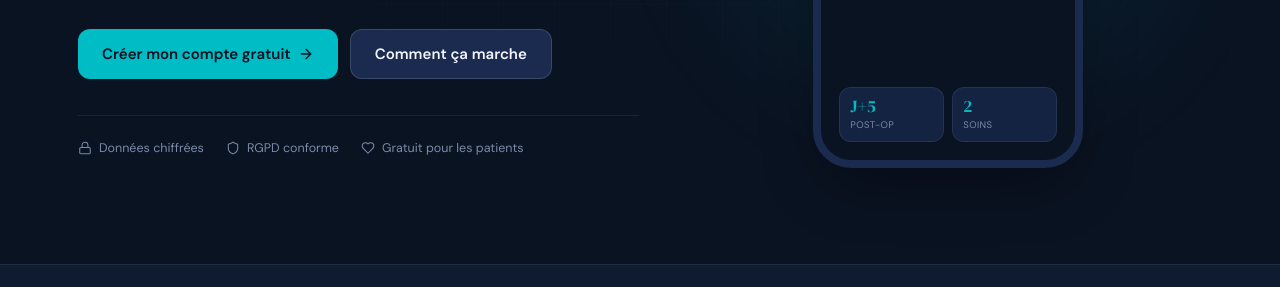
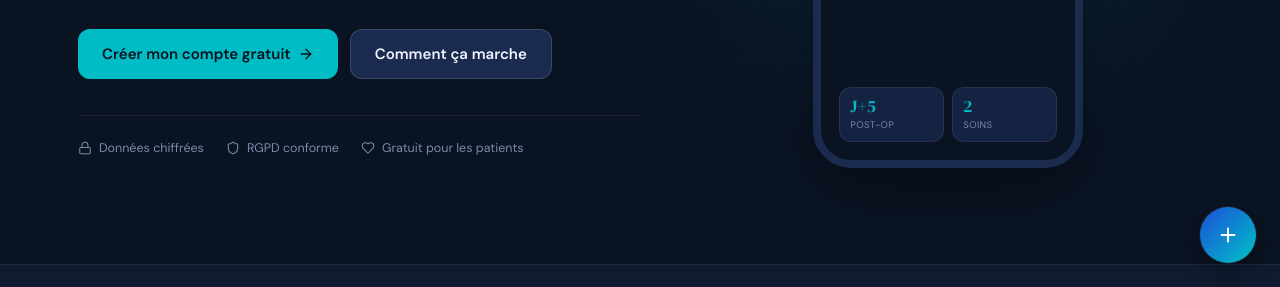
Before and after one commit to Othmen94/PROJET-AGILE, a website: page index.html in a window 1280 px wide. Shown: the part 513-800 px from the top of the page. Drawn offline with Linux system fonts and the light colour scheme.

Commit message:
feat: floating space switcher across all pages

```diff
--- a/index.html
+++ b/index.html
@@ -388,11 +388,7 @@ function closeMenu() {
   document.getElementById('burger-icon').innerHTML = '<line x1="4" x2="20" y1="6" y2="6"/><line x1="4" x2="20" y1="12" y2="12"/><line x1="4" x2="20" y1="18" y2="18"/>';
 }
 </script>
+
+<script src="/nav-switcher.js" defer></script>
 </body>
 </html>
-ntries.forEach(function(e){ if(e.isIntersecting) e.target.classList.add('visible'); });
-  },{threshold:0.1});
-  document.querySelectorAll('.reveal').forEach(function(el){ obs.observe(el); });
-</script>
-</body>
-</html>
--- /dev/null
+++ b/nav-switcher.js
@@ -0,0 +1,67 @@
+/* ════════════════════════════════════════════════════════════════
+   PostOp Suivi — Switcher universel d'espaces (FAB)
+   Inclus via : <script src="/nav-switcher.js" defer></script>
+   À placer juste avant </body> dans index.html / patient.html / medecin.html
+   ════════════════════════════════════════════════════════════════ */
+(function () {
+  if (document.getElementById('navSwitcher')) return; // anti-double-injection
+
+  // ── CSS injecté ──
+  var css = ''
+    + '.nav-switcher{position:fixed;bottom:24px;right:24px;z-index:9999;font-family:"DM Sans",system-ui,-apple-system,sans-serif;}'
+    + '.nav-switcher-fab{width:56px;height:56px;border-radius:50%;background:linear-gradient(135deg,#1B4FD8,#00C2C7);border:none;cursor:pointer;color:#fff;display:flex;align-items:center;justify-content:center;box-shadow:0 8px 24px rgba(0,0,0,.35),0 0 0 1px rgba(255,255,255,.08);transition:transform .25s cubic-bezier(.34,1.56,.64,1),box-shadow .2s;}'
+    + '.nav-switcher-fab:hover{transform:scale(1.06);box-shadow:0 12px 32px rgba(0,194,199,.4);}'
+    + '.nav-switcher-fab svg{width:22px;height:22px;transition:transform .3s;}'
+    + '.nav-switcher.open .nav-switcher-fab svg{transform:rotate(135deg);}'
+    + '.nav-switcher-menu{position:absolute;bottom:72px;right:0;display:flex;flex-direction:column;gap:8px;opacity:0;pointer-events:none;transform:translateY(8px) scale(.95);transform-origin:bottom right;transition:opacity .2s,transform .25s cubic-bezier(.34,1.56,.64,1);}'
+    + '.nav-switcher.open .nav-switcher-menu{opacity:1;pointer-events:auto;transform:translateY(0) scale(1);}'
+    + '.nav-switcher-item{display:flex;align-items:center;gap:10px;padding:10px 16px;border-radius:100px;background:rgba(15,27,48,.92);backdrop-filter:blur(14px);-webkit-backdrop-filter:blur(14px);border:1px solid rgba(255,255,255,.12);color:#F1F5FB;text-decoration:none;font-size:13.5px;font-weight:500;white-space:nowrap;box-shadow:0 6px 20px rgba(0,0,0,.3);transition:background .15s,border-color .15s,transform .15s;}'
+    + '.nav-switcher-item:hover{background:rgba(27,79,216,.45);border-color:rgba(0,194,199,.55);transform:translateX(-3px);}'
+    + '.nav-switcher-item.current{background:linear-gradient(135deg,rgba(27,79,216,.6),rgba(0,194,199,.35));border-color:rgba(0,194,199,.6);cursor:default;}'
+    + '.nav-switcher-item.current:hover{transform:none;}'
+    + '.nav-switcher-item svg{width:17px;height:17px;flex-shrink:0;color:#00C2C7;}'
+    + '.nav-switcher-item.current svg{color:#fff;}'
+    + '@media (max-width:540px){.nav-switcher{bottom:18px;right:18px;}.nav-switcher-fab{width:52px;height:52px;}.nav-switcher-item{font-size:13px;padding:9px 14px;}}';
+
+  var style = document.createElement('style');
+  style.textContent = css;
+  document.head.appendChild(style);
+
+  // ── Détection page courante ──
+  var path = (location.pathname || '').toLowerCase();
+  var current = path.indexOf('patient') !== -1 ? 'patient'
+              : path.indexOf('medecin') !== -1 ? 'medecin'
+              : 'index';
+
+  // ── Markup ──
+  var ICON_HOME    = '<svg fill="none" viewBox="0 0 24 24" stroke="currentColor" stroke-width="2"><path stroke-linecap="round" stroke-linejoin="round" d="M3 12l9-9 9 9M5 10v10h14V10"/></svg>';
+  var ICON_USER    = '<svg fill="none" viewBox="0 0 24 24" stroke="currentColor" stroke-width="2"><path stroke-linecap="round" stroke-linejoin="round" d="M16 14a4 4 0 10-8 0M12 11a4 4 0 100-8 4 4 0 000 8zM3 21h18"/></svg>';
+  var ICON_PULSE   = '<svg fill="none" viewBox="0 0 24 24" stroke="currentColor" stroke-width="2"><path stroke-linecap="round" stroke-linejoin="round" d="M3 12h4l2-4 4 8 2-4h6"/></svg>';
+  var ICON_PLUS    = '<svg fill="none" viewBox="0 0 24 24" stroke="currentColor" stroke-width="2.2"><path stroke-linecap="round" stroke-linejoin="round" d="M12 5v14M5 12h14"/></svg>';
+
+  var wrap = document.createElement('div');
+  wrap.className = 'nav-switcher';
+  wrap.id = 'navSwitcher';
+  wrap.innerHTML = ''
+    + '<div class="nav-switcher-menu" role="menu">'
+    +   '<a href="/" class="nav-switcher-item' + (current==='index'?' current':'') + '" role="menuitem">' + ICON_HOME + '<span>Accueil</span></a>'
+    +   '<a href="/patient.html" class="nav-switcher-item' + (current==='patient'?' current':'') + '" role="menuitem">' + ICON_USER + '<span>Espace Patient</span></a>'
+    +   '<a href="/medecin.html" class="nav-switcher-item' + (current==='medecin'?' current':'') + '" role="menuitem">' + ICON_PULSE + '<span>Espace Médecin</span></a>'
+    + '</div>'
+    + '<button class="nav-switcher-fab" aria-label="Changer d\'espace" aria-haspopup="true">' + ICON_PLUS + '</button>';
+
+  document.body.appendChild(wrap);
+
+  // ── Interactions ──
+  var fab = wrap.querySelector('.nav-switcher-fab');
+  fab.addEventListener('click', function (e) {
+    e.stopPropagation();
+    wrap.classList.toggle('open');
+  });
+  document.addEventListener('click', function (e) {
+    if (!wrap.contains(e.target)) wrap.classList.remove('open');
+  });
+  document.addEventListener('keydown', function (e) {
+    if (e.key === 'Escape') wrap.classList.remove('open');
+  });
+})();
```
Also changed, not shown: medecin.html (+2 -0 lines), patient.html (+2 -0 lines).
